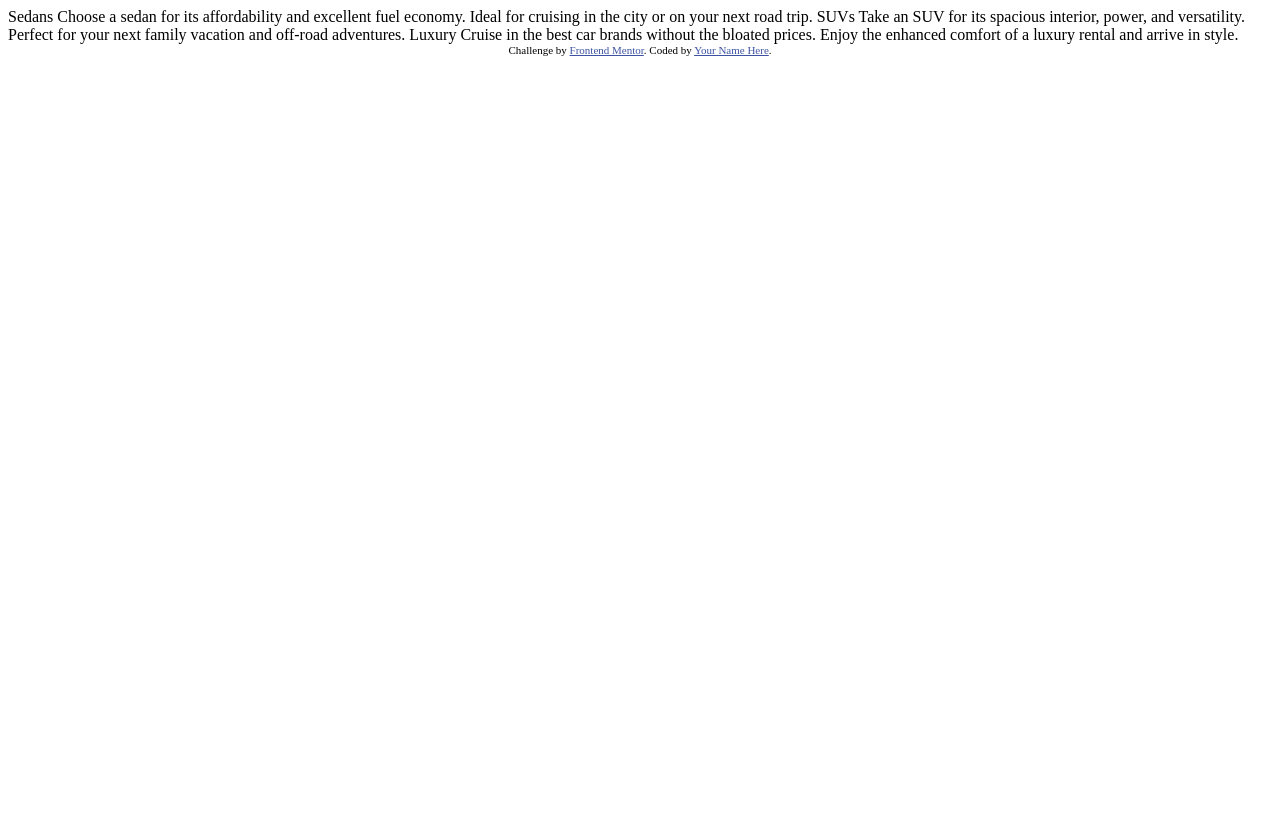
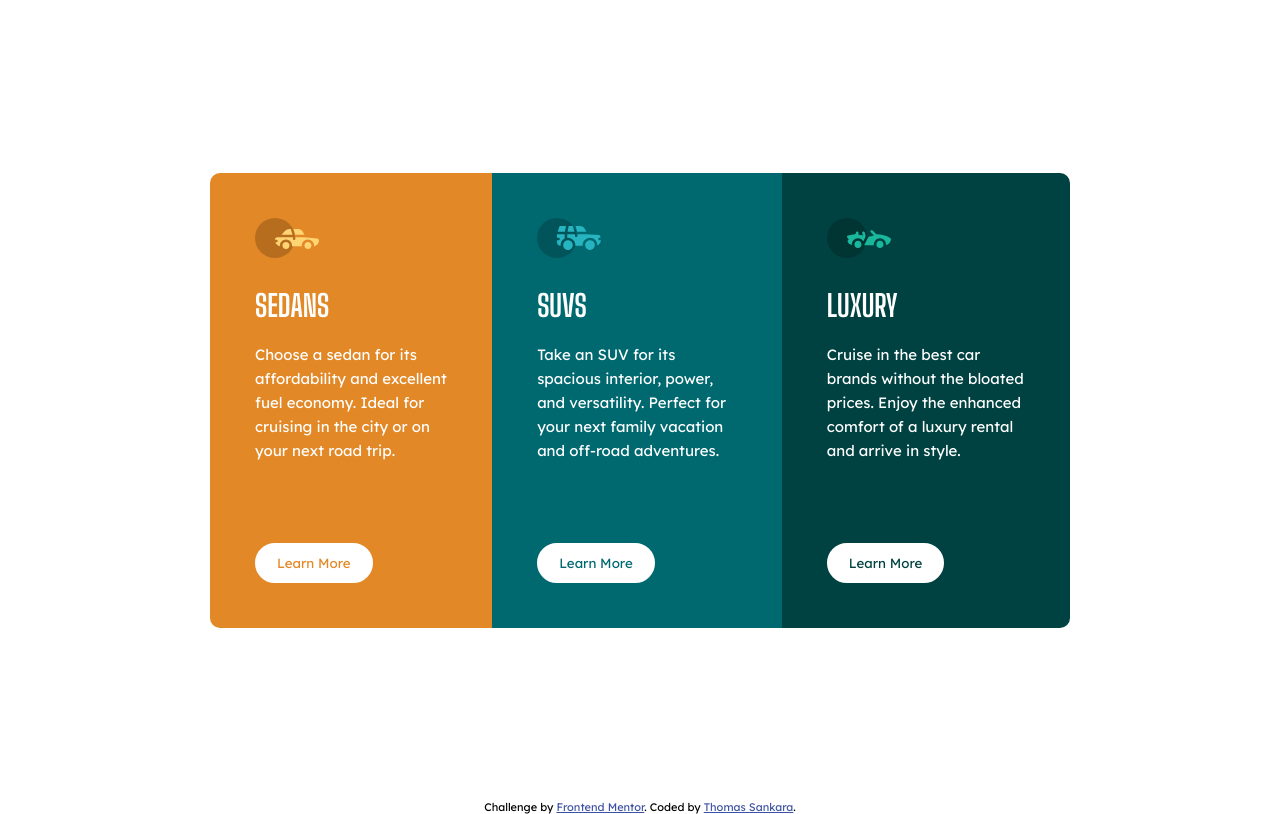
Before and after one commit to tatianasuxo/prueba2, a plain HTML site: page 3-column-preview-card-component-main/index.html in a window 1280 px wide. Drawn offline with Linux system fonts and the light colour scheme.

Commit message:
ya funciona

```diff
--- a/3-column-preview-card-component-main/index.html
+++ b/3-column-preview-card-component-main/index.html
@@ -1,36 +1,63 @@
 <!DOCTYPE html>
 <html lang="en">
   <head>
-  <meta charset="UTF-8">
-  <meta name="viewport" content="width=device-width, initial-scale=1.0"> <!-- displays site properly based on user's device -->
+    <meta charset="UTF-8" />
+    <meta name="viewport" content="width=device-width, initial-scale=1.0" />
+    <!-- displays site properly based on user's device -->
 
-  <link rel="icon" type="image/png" sizes="32x32" href="./images/favicon-32x32.png">
+    <link
+      rel="icon"
+      type="image/png"
+      sizes="32x32"
+      href="./images/favicon-32x32.png"
+    />
+    <link rel="preconnect" href="https://fonts.gstatic.com" />
+    <link
+      href="https://fonts.googleapis.com/css2?family=Big+Shoulders+Display:wght@700&family=Lexend+Deca&display=swap"
+      rel="stylesheet"
+    />
+    <link rel="stylesheet" href="/style.css" />
 
     <title>Frontend Mentor | 3-column preview card component</title>
-
-  <!-- Feel free to remove these styles or customise in your own stylesheet 👍 -->
-  <style>
-    .attribution { font-size: 11px; text-align: center; }
-    .attribution a { color: hsl(228, 45%, 44%); }
-  </style>
   </head>
   <body>
+    <div class="container">
+      <div class="card bright-orange">
+        <img src="./images/icon-sedans.svg" alt="" />
+        <h3>Sedans</h3>
+        <p>
+          Choose a sedan for its affordability and excellent fuel economy. Ideal
+          for cruising in the city or on your next road trip.
+        </p>
+        <button class="btn">Learn More</button>
+      </div>
 
-  Sedans
-  Choose a sedan for its affordability and excellent fuel economy. Ideal for cruising in the city
-  or on your next road trip.
+      <div class="card dark-cyan">
+        <img src="./images/icon-suvs.svg" alt="" />
+        <h3>SUVs</h3>
+        <p>
+          Take an SUV for its spacious interior, power, and versatility. Perfect
+          for your next family vacation and off-road adventures.
+        </p>
+        <button class="btn">Learn More</button>
+      </div>
 
-  SUVs
-  Take an SUV for its spacious interior, power, and versatility. Perfect for your next family vacation
-  and off-road adventures.
-
-  Luxury
-  Cruise in the best car brands without the bloated prices. Enjoy the enhanced comfort of a luxury
-  rental and arrive in style.
+      <div class="card very-dark-cyan">
+        <img src="./images/icon-luxury.svg" alt="" />
+        <h3>Luxury</h3>
+        <p>
+          Cruise in the best car brands without the bloated prices. Enjoy the
+          enhanced comfort of a luxury rental and arrive in style.
+        </p>
+        <button class="btn">Learn More</button>
+      </div>
+    </div>
 
     <div class="attribution">
-    Challenge by <a href="https://www.frontendmentor.io?ref=challenge" target="_blank">Frontend Mentor</a>.
-    Coded by <a href="#">Your Name Here</a>.
+      Challenge by
+      <a href="https://www.frontendmentor.io?ref=challenge" target="_blank"
+        >Frontend Mentor</a
+      >. Coded by <a href="https://tsbsankara.co.ke">Thomas Sankara</a>.
     </div>
   </body>
 </html>
--- a/style.css
+++ b/style.css
@@ -0,0 +1,126 @@
+:root {
+    --bright-orange: hsl(31, 77%, 52%);
+    --dark-cyan: hsl(184, 100%, 22%);
+    --very-dark-cyan: hsl(179, 100%, 13%);
+  }
+
+  * {
+    margin: 0;
+    padding: 0;
+    box-sizing: border-box;
+  }
+
+  body,
+  button {
+    font-family: "Lexend Deca", sans-serif;
+  }
+
+  h3 {
+    font-family: "Big Shoulders Display", sans-serif;
+    text-transform: uppercase;
+    font-size: 30px;
+  }
+
+  p {
+    font-size: 15px;
+    line-height: 1.6;
+  }
+
+  .btn {
+    background-color: #fff;
+    border: 2px solid #fff;
+    border-radius: 30px;
+    padding: 10px 20px;
+    cursor: pointer;
+    transition: all 0.4s ease-in-out;
+  }
+
+  .bright-orange {
+    background-color: var(--bright-orange);
+    color: #fff;
+    border-radius: 10px 10px 0 0;
+  }
+
+  .bright-orange .btn {
+    color: var(--bright-orange);
+  }
+
+  .dark-cyan {
+    background-color: var(--dark-cyan);
+    color: #fff;
+  }
+
+  .dark-cyan .btn {
+    color: var(--dark-cyan);
+  }
+
+  .very-dark-cyan {
+    background-color: var(--very-dark-cyan);
+    color: #fff;
+    border-radius: 0 0 10px 10px;
+  }
+
+  .very-dark-cyan .btn {
+    color: var(--very-dark-cyan);
+  }
+
+  .btn:hover {
+    background-color: transparent;
+    color: #fff;
+  }
+
+  .container {
+    padding: 20px;
+  }
+
+  .card {
+    padding: 30px;
+  }
+
+  .card img {
+    margin-bottom: 25px;
+  }
+
+  .card h3 {
+    margin-bottom: 20px;
+  }
+
+  .card p {
+    margin-bottom: 30px;
+  }
+
+  .attribution {
+    font-size: 11px;
+    text-align: center;
+  }
+
+  .attribution a {
+    color: hsl(228, 45%, 44%);
+  }
+
+  @media (min-width: 992px) {
+    .container {
+      display: flex;
+      align-items: center;
+      justify-content: center;
+      min-height: 100vh;
+      max-width: 900px;
+      margin: auto;
+    }
+
+    .bright-orange {
+      border-radius: 10px 0 0 10px;
+    }
+
+    .very-dark-cyan {
+      border-radius: 0 10px 10px 0;
+    }
+
+    .card {
+      padding: 45px;
+    }
+
+    .card p {
+      margin-bottom: 80px;
+    }
+  }
```
Lines whose indentation alone changed are shown as unchanged.
